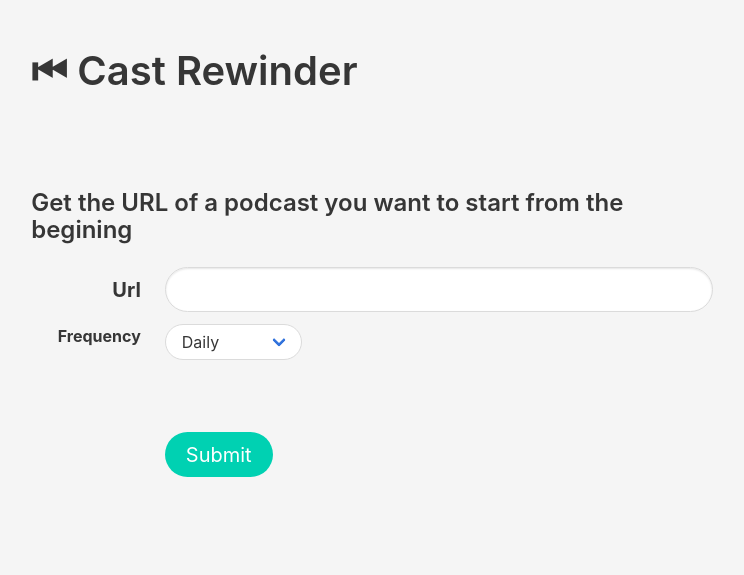
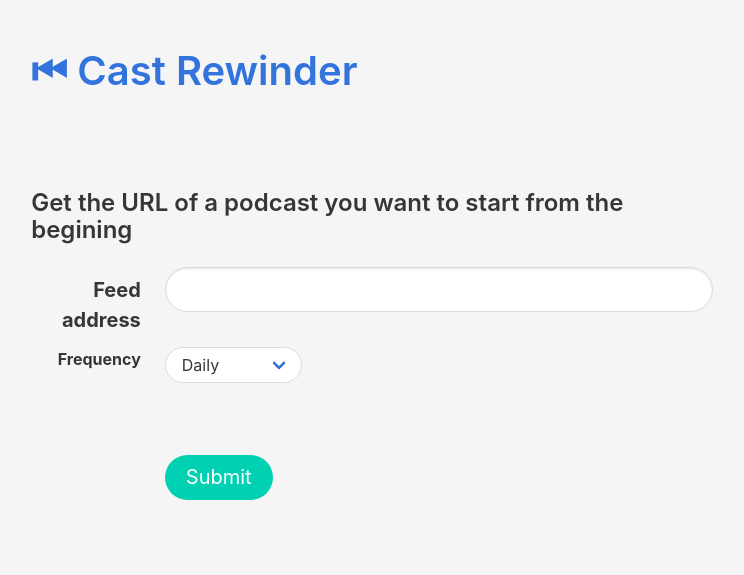
Before and after one commit to joachimesque/Cast-Rewinder, a Flask app: page / in a window 1280 px wide. Shown: the top 575 px of the page, without its empty margins (268-1012 px from the left). Run offline with Flask 2, Linux system fonts and the light colour scheme.

Commit message:
:art: Pretty things and more info

```diff
--- a/castrewinder/forms.py
+++ b/castrewinder/forms.py
@@ -3,7 +3,7 @@ from wtforms import StringField, SelectField, BooleanField
 from wtforms.validators import DataRequired
 
 class UrlForm(FlaskForm):
-  url       = StringField('Url',
+  url       = StringField('Feed address',
                           validators=[DataRequired()])
   frequency = SelectField('Frequency',
                           choices=[('daily', 'Daily'),
--- a/castrewinder/static/css/style.css
+++ b/castrewinder/static/css/style.css
@@ -14,3 +14,11 @@ body {
 body > section {
   flex: 1 0 auto;
 }
+
+.toggle-content {
+  display: none;
+}
+
+.toggle-content.is-visible {
+  display: block;
+}
--- a/castrewinder/templates/index.html
+++ b/castrewinder/templates/index.html
@@ -3,7 +3,7 @@
 {% block title %}Welcome{% endblock %}
 
 {% block header %}
-  <h1 class="title is-size-2">⏮ Cast Rewinder</h1>
+  <h1 class="title is-size-2"><a href="{{ url_for('index') }}">⏮ Cast Rewinder</a></h1>
 {% endblock %}
 
 {% block content %}
@@ -20,7 +20,7 @@
               <div class="media-content">
                 <div class="content">
                   <p>
-                    <strong class="is-size-5">{{ feed_object['title'] }}</strong> <small>{{ feed_object['copyright'] }}</small>
+                    <strong class="is-size-5">{{ feed_object['title'] }}</strong> <small><a href="{{ feed_object['link'] }}">Podcast webpage</a></small> <small>{{ feed_object['copyright'] }}</small>
                     <br>
                     {{ feed_object['summary'] }}
                   </p>
@@ -45,10 +45,25 @@
                 </button>
               </div>
             </div>
-
-            <p><small><a href="#">How to subscribe to this feed on your favourite podcast app?</a></small></p>
+            <p><a href="#how-to-subscribe" class="is-primary">How to subscribe to this feed on your favourite podcast app?</a></p>
 
             <hr>
+
+            <article id="how-to-subscribe" class="message toggle-content">
+                <div class="message-body content">
+                    <h3 class="title is-4">How to subscribe to this feed?</h3>
+                    <h4 class="title is-5">on iTunes for desktop</h4>
+                    <p>In the “<em>File</em>” menu, click on “<em>Subscribe to Podcast…</em>”.
+                    You will be asked for an address, paste the feed address that’s in the section above.</p>
+                    <p>There are more answers on their <a href="https://www.apple.com/itunes/podcasts/fanfaq.html">FAQ For Podcast Fans</a></p>
+                    <h4 class="title is-5">on Apple’s Podcast app for iPhone</h4>
+                    <p>Tap the “<em>Library</em>” icon at the bottom of the screen. Then tap “<em>Edit…</em>” on the top right corner, then “<em>Add a Podcast by URL…</em>”. Paste the feed URL and hit “<em>Subscribe</em>”.</p>
+
+                    <p class="is-6"><strong>You can check Josh Muccio’s Medium post <a href="https://medium.com/@joshmuccio/how-to-manually-add-a-rss-feed-to-your-podcast-app-on-desktop-ios-android-478d197a3770">How to manually add a RSS feed to your podcast app on desktop, iOS & Android</a> for more apps and platforms.</strong></p>
+                </div>
+                <hr>
+            </article>
+
 
             <h2 class="is-size-4 title">Get another podcast feed!</h2>
         {% else %}
@@ -148,6 +163,11 @@
 
         var clipboard = new ClipboardJS('#copy_btn');
 
+        document.querySelector('a[href="#how-to-subscribe"]').addEventListener("click", function(e) {
+            e.preventDefault();
+            document.querySelector('#how-to-subscribe').classList.toggle('is-visible');
+        })
+
     })();
 </script>
 {% endblock %}
```
